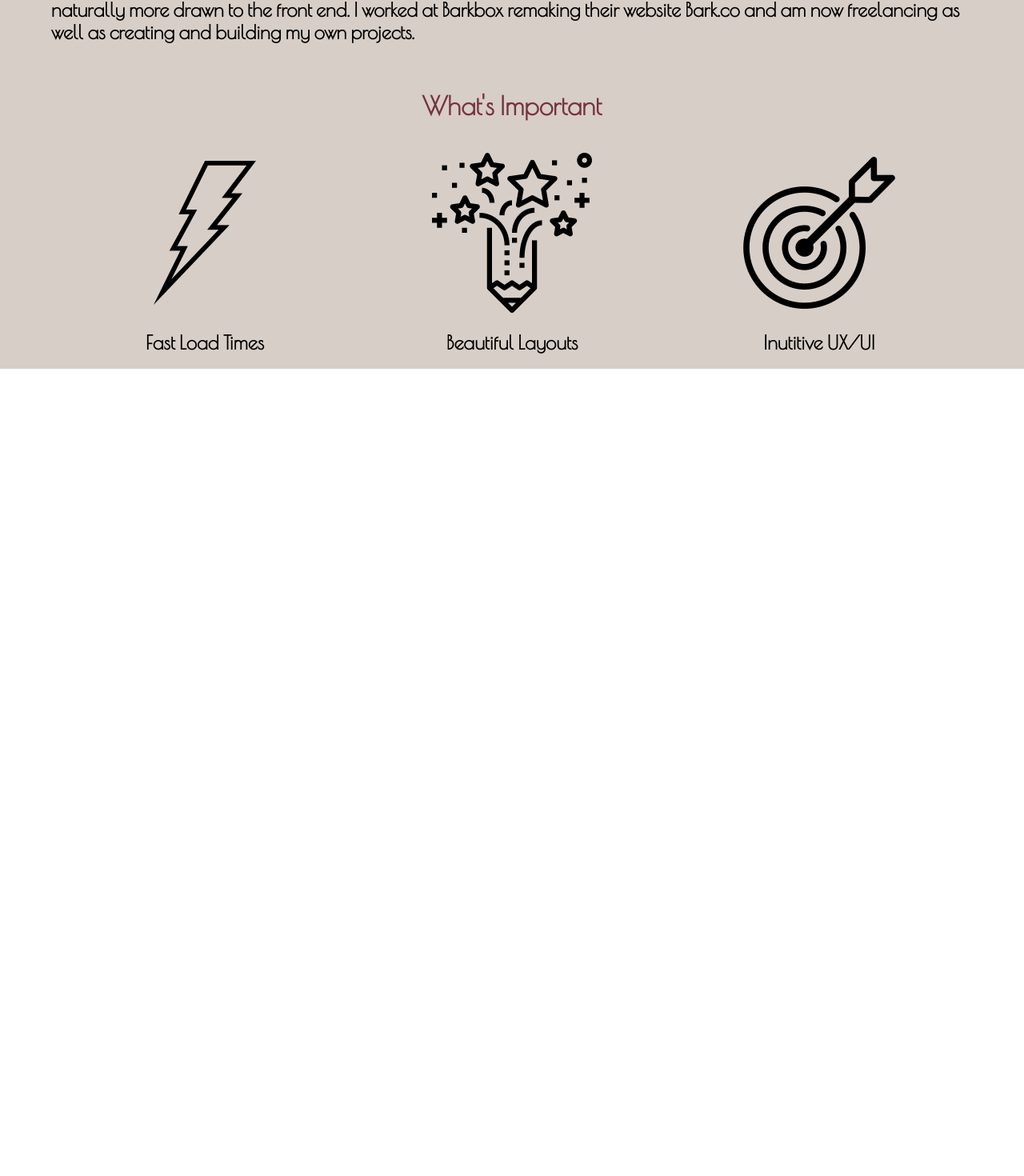
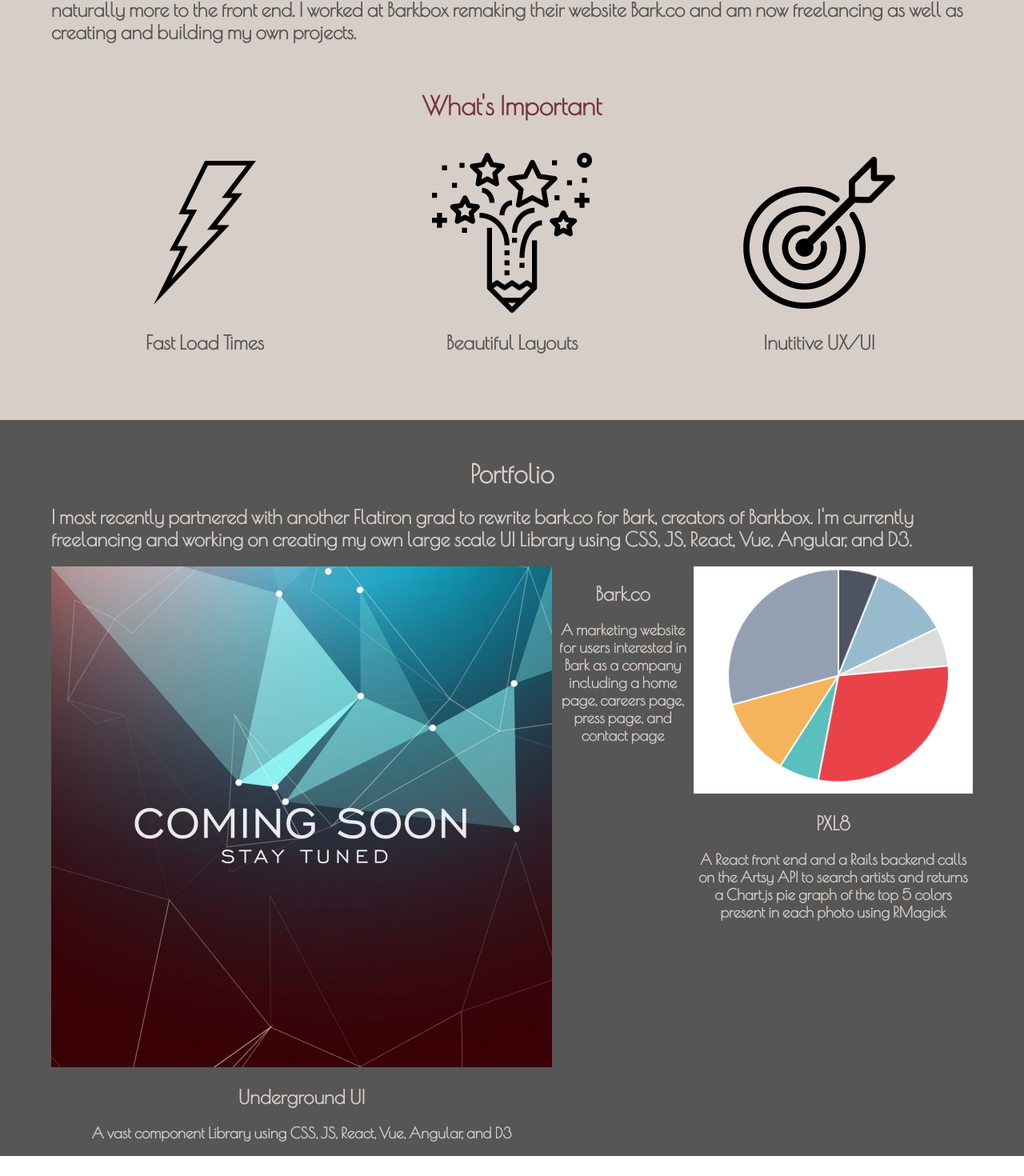
Before and after one commit to melissames/portfolio, a React (Create React App) app: page / in a window 1280 px wide. Shown: the part 1074-2544 px from the top of the page at 80% size. Before the commit the page ends 1599 px from the top, so only its background shows below. Built offline with nearby package versions, Linux system fonts and the light colour scheme.

Commit message:
About me (#2)
* added icons and text

* added about titles and description

* Added portfolio page

```diff
--- a/src/App.css
+++ b/src/App.css
@@ -1,3 +1,11 @@
+/* color scheme:
+Grain: #D7CEC7
+Blackboard: #565656
+Oxblood: #76323F
+Tan: #C09F80
+ */
+
+
 .app-styling {
   font-family: 'Poiret One', cursive;
   background-color: #D7CEC7;
@@ -38,19 +46,46 @@
 /* AboutMe */
 .about-title {
   text-align: center;
-  /* margin-left: 4%; */
   color: #76323F;
 }
 
-.about-container {
+.about-description {
+  margin-left: 5%;
+  margin-right: 5%;
+  color: #565656;
+}
+
+.about-icon-container {
+  display: flex;
+  justify-content: space-around;
+  margin: 5%;
+  margin-top: 0%;
+  text-align: center;
+  color: #565656;
+}
+
+
+/* Portfolio */
+
+.portfolio-container {
+  padding-top: 2%;
+  background-color: #565656;
+  color: #D7CEC7;
+}
+
+.portfolio-header {
+  text-align: center;
+}
+
+.portfolio-description {
+  margin-left: 5%;
+  margin-right: 5%;
+}
+
+.portfolio-list {
   display: flex;
   justify-content: space-around;
   margin: 5%;
   margin-top: 0%;
   text-align: center;
 }
-
-.about-description {
-  margin-left: 5%;
-  margin-right: 5%;
-}
--- a/src/App.js
+++ b/src/App.js
@@ -2,6 +2,7 @@ import React, { Component } from 'react';
 import './App.css';
 import PhotoHeader from './components/PhotoHeader';
 import AboutMe from './components/AboutMe';
+import Portfolio from './components/Portfolio'
 
 class App extends Component {
   render() {
@@ -9,6 +10,7 @@ class App extends Component {
       <div className="app-styling">
         <PhotoHeader />
         <AboutMe />
+        <Portfolio />
       </div>
     );
   }
--- a/src/components/AboutMe.js
+++ b/src/components/AboutMe.js
@@ -9,10 +9,10 @@ class AboutMe extends Component {
     return (
       <div>
       <h1 className="about-title">About Melissa</h1>
-      <h2 className="about-description">My career started in NYC while attending the Flatiron School for Full Stack Web Development.  As an art lover, I was naturally more drawn to the front end.  I worked at Barkbox remaking their website Bark.co and am now freelancing as well as creating and building my own projects.</h2>
+      <h2 className="about-description">My career started in NYC while attending the Flatiron School for Full Stack Web Development.  As an art lover, I was naturally more to the front end.  I worked at Barkbox remaking their website Bark.co and am now freelancing as well as creating and building my own projects.</h2>
       <br />
       <h1 className="about-title">What's Important</h1><br />
-        <div className="about-container">
+        <div className="about-icon-container">
           <div className="about-icon">
             <img src={LightningIcon} alt=""></img>
             <h2>Fast Load Times</h2>
--- /dev/null
+++ b/src/components/Portfolio.js
@@ -0,0 +1,32 @@
+import React, { Component } from 'react';
+import ComingSoon from '../photos/ComingSoon.jpg';
+import PieChart from '../photos/PieChart.png'
+
+class Portfolio extends Component {
+  render() {
+    return (
+      <div className="portfolio-container">
+        <h1 className="portfolio-header">Portfolio</h1>
+        <h2 className="portfolio-description">I most recently partnered with another Flatiron grad to rewrite bark.co for Bark, creators of Barkbox.  I'm currently freelancing and working on creating my own large scale UI Library using CSS, JS, React, Vue, Angular, and D3.</h2>
+        <div className="portfolio-list">
+          <div className="portfolio-item">
+            <img src={ComingSoon}></img>
+            <h2>Underground UI</h2>
+            <h3>A vast component Library using CSS, JS, React, Vue, Angular, and D3</h3>
+          </div>
+          <div className="portfolio-item">
+            <h2>Bark.co</h2>
+            <h3>A marketing website for users interested in Bark as a company including a home page, careers page, press page, and contact page</h3>
+          </div>
+          <div className="portfolio-item">
+            <img src={PieChart}></img>
+            <h2>PXL8</h2>
+            <h3>A React front end and a Rails backend calls on the Artsy API to search artists and returns a Chart.js pie graph of the top 5 colors present in each photo using RMagick</h3>
+          </div>
+        </div>
+      </div>
+    );
+  }
+}
+
+export default Portfolio;
```
Also changed, not shown: src/photos/ComingSoon.jpg (added), src/photos/PieChart.png (added).
